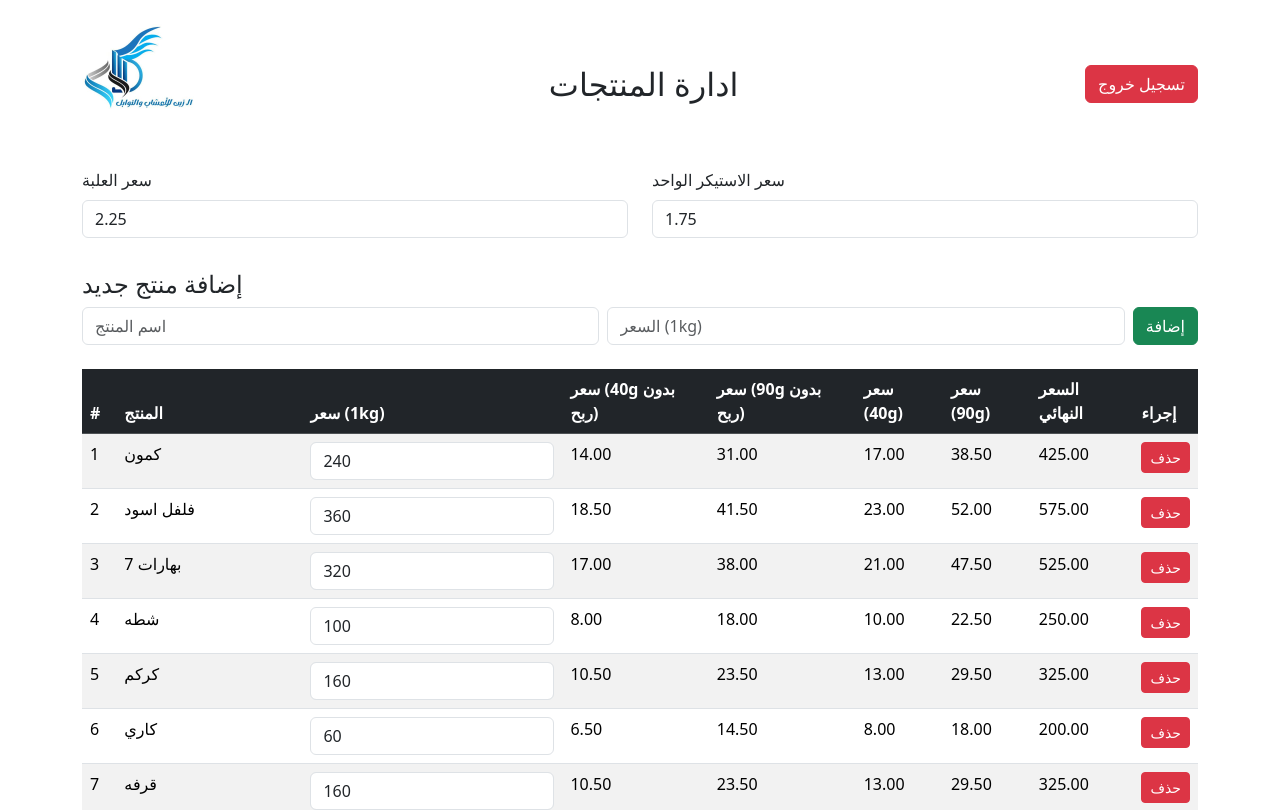
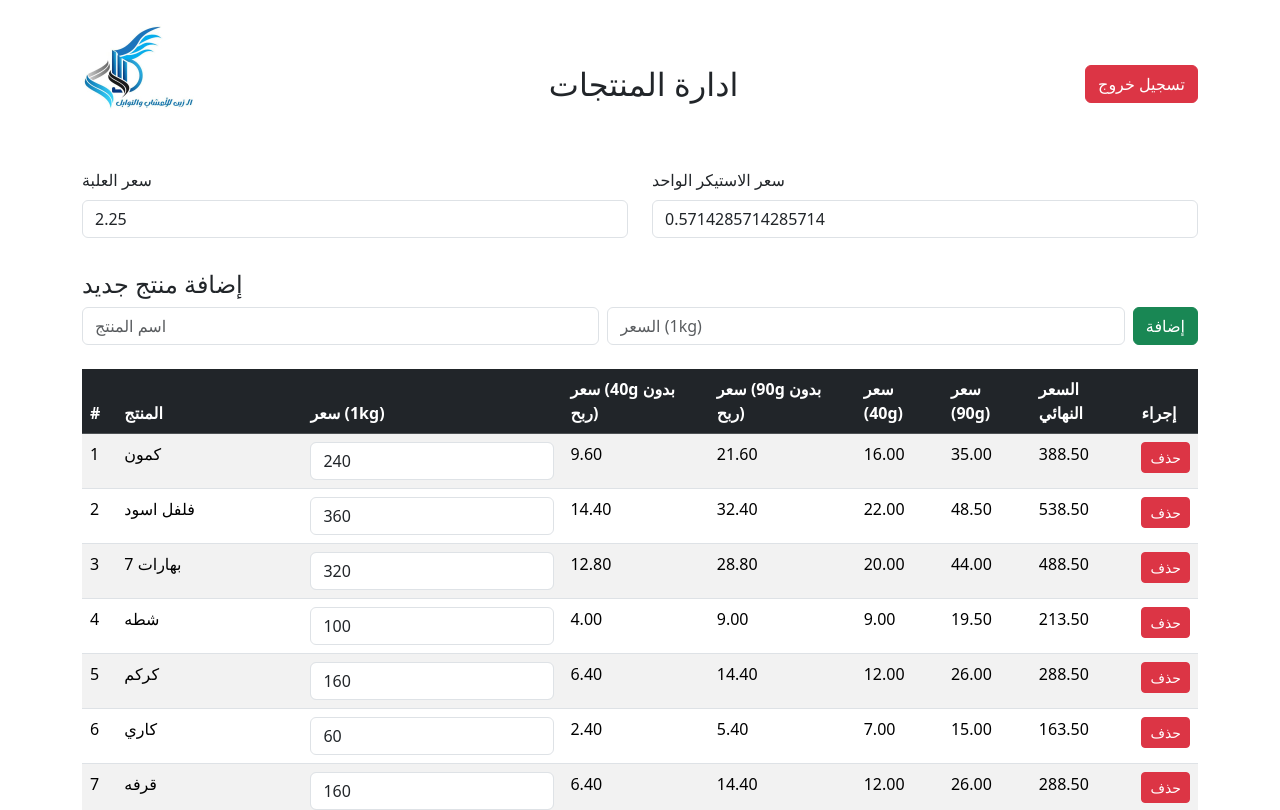
Before and after one commit to aaahmed666/zain_store, a React (Vite) app: page / in a window 1280 px wide. Shown: the top 810 px of the page. Built offline with nearby package versions, Linux system fonts and the light colour scheme; sample sign-in values are in the browser's storage.

Commit message:
update product prices

```diff
--- a/src/ProductManager.jsx
+++ b/src/ProductManager.jsx
@@ -15,7 +15,7 @@ const ProductManager = () => {
 
   const [products, setProducts] = useState(initialProduct || initialProducts);
   const [bottlePrice, setBottlePrice] = useState(2.25);
-  const [stickerPrice, setStickerPrice] = useState(1.75);
+  const [stickerPrice, setStickerPrice] = useState(20 / 35);
   const [newProductName, setNewProductName] = useState("");
   const [newProductPrice, setNewProductPrice] = useState("");
 
@@ -32,52 +32,36 @@ const ProductManager = () => {
       pricePerKg: parseFloat(newProductPrice),
     };
 
-    const updatedProducts = [...products, newProduct];
-
-    setProducts(updatedProducts);
-    localStorage.setItem("products", JSON.stringify(updatedProducts));
+    setProducts([...products, newProduct]);
 
     setNewProductName("");
     setNewProductPrice("");
   };
 
   const handlePriceChange = (id, newPrice) => {
-    const updatedProducts = products.map((product) =>
-      product.id === id ? { ...product, pricePerKg: newPrice } : product
+    setProducts((prev) =>
+      prev.map((product) =>
+        product.id === id ? { ...product, pricePerKg: newPrice } : product
+      )
     );
-
-    setProducts(updatedProducts);
-    localStorage.setItem("products", JSON.stringify(updatedProducts));
   };
 
   const deleteProduct = (id) => {
-    const updatedProducts = products.filter((product) => product.id !== id);
-    setProducts(updatedProducts);
-    localStorage.setItem("products", JSON.stringify(updatedProducts));
+    setProducts((prev) => prev.filter((product) => product.id !== id));
   };
 
-  const roundToNearestHalf = (value) => {
-    return Math.ceil(value * 2) / 2; // Always rounds up to nearest 0.5
-  };
+  const roundToNearestHalf = (value) => Math.ceil(value * 2) / 2;
 
   const calculatePrice = (basePrice) => {
     const totalCost = basePrice + bottlePrice * 25 + stickerPrice * 25;
     const finalPricePerKg = roundToNearestHalf(totalCost * 1.25); // Adding 25% profit margin
 
-    // Prices with profit
-    const price40g = roundToNearestHalf((finalPricePerKg / 1000) * 40);
-    const price90g = roundToNearestHalf((finalPricePerKg / 1000) * 90);
-
-    // Prices without profit
-    const price50gNoProfit = roundToNearestHalf((totalCost / 1000) * 40);
-    const price90gNoProfit = roundToNearestHalf((totalCost / 1000) * 90);
-
     return {
-      price40g,
-      price90g,
+      price40g: roundToNearestHalf((finalPricePerKg / 1000) * 40),
+      price90g: roundToNearestHalf((finalPricePerKg / 1000) * 90),
       finalPrice: finalPricePerKg,
-      price50gNoProfit,
-      price90gNoProfit,
+      price50gNoProfit: (basePrice / 1000) * 40,
+      price90gNoProfit: (basePrice / 1000) * 90,
     };
   };
 
@@ -87,7 +71,7 @@ const ProductManager = () => {
         <img
           src={logo}
           alt="Zain Store Logo"
-          style={{ height: "120px", objectFit: "cover" }} // Reduced size for mobile
+          style={{ height: "120px", objectFit: "cover" }}
         />
         <h2 className="text-center my-3 my-md-0">ادارة المنتجات</h2>
         <button
@@ -108,7 +92,7 @@ const ProductManager = () => {
             type="number"
             value={bottlePrice}
             className="form-control"
-            onChange={(e) => setBottlePrice(parseFloat(e.target.value))}
+            onChange={(e) => setBottlePrice(parseFloat(e.target.value) || 0)}
           />
         </div>
         <div className="col-12 col-md-6">
@@ -117,7 +101,7 @@ const ProductManager = () => {
             type="number"
             value={stickerPrice}
             className="form-control"
-            onChange={(e) => setStickerPrice(parseFloat(e.target.value))}
+            onChange={(e) => setStickerPrice(parseFloat(e.target.value) || 0)}
           />
         </div>
       </div>
@@ -148,7 +132,6 @@ const ProductManager = () => {
         </div>
       </div>
 
-      {/* Table wrapper for mobile scrolling */}
       <div
         className="table-responsive"
         style={{ overflowX: "auto" }}
@@ -159,8 +142,8 @@ const ProductManager = () => {
               <th>#</th>
               <th>المنتج</th>
               <th>سعر (1kg)</th>
-              <th>سعر (40g بدون ربح)</th> {/* New column */}
-              <th>سعر (90g بدون ربح)</th> {/* New column */}
+              <th>سعر (40g بدون ربح)</th>
+              <th>سعر (90g بدون ربح)</th>
               <th>سعر (40g)</th>
               <th>سعر (90g)</th>
               <th>السعر النهائي</th>
@@ -189,13 +172,13 @@ const ProductManager = () => {
                       onChange={(e) =>
                         handlePriceChange(
                           product.id,
-                          parseFloat(e.target.value)
+                          parseFloat(e.target.value) || 0
                         )
                       }
                     />
                   </td>
-                  <td>{price50gNoProfit.toFixed(2)}</td> {/* New column */}
-                  <td>{price90gNoProfit.toFixed(2)}</td> {/* New column */}
+                  <td>{price50gNoProfit.toFixed(2)}</td>
+                  <td>{price90gNoProfit.toFixed(2)}</td>
                   <td>{price40g.toFixed(2)}</td>
                   <td>{price90g.toFixed(2)}</td>
                   <td>{finalPrice.toFixed(2)}</td>
```
